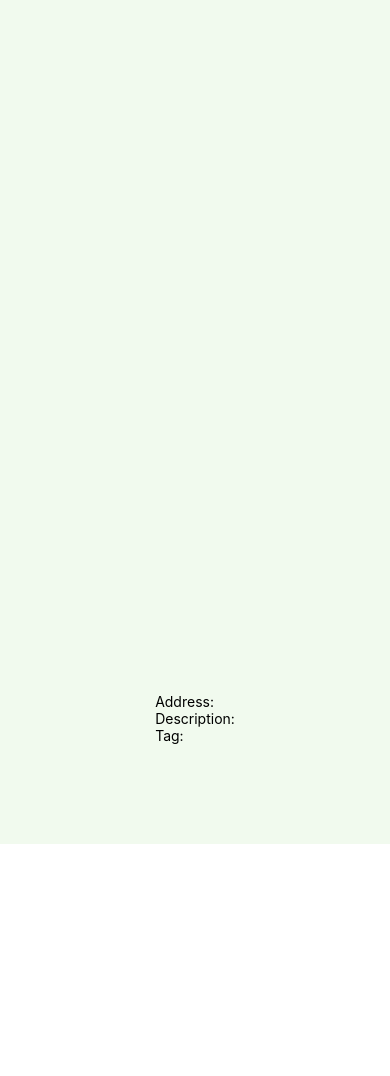
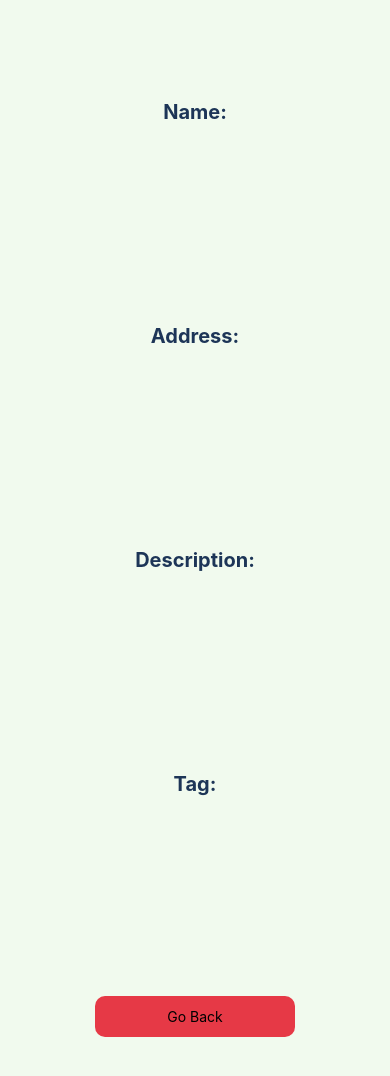
Before and after one commit to jsn-bln/Restaurant-Guide, a React Native app: screen /Details in a window 390 px wide. Shown: the top 1076 px of the page. Before the commit the page ends 844 px from the top, so only its background shows below. Built offline with nearby package versions, Linux system fonts and the light colour scheme.

Commit message:
added a little bit of styling to details

```diff
--- a/Components/Details.js
+++ b/Components/Details.js
@@ -1,14 +1,18 @@
 import React from 'react';
-import {View, Text, StyleSheet} from 'react-native';
+import {View, Text, StyleSheet, Pressable} from 'react-native';
 
 const Details = ({ navigation}) => {
     const {details} = navigation.params || {};
     const {name, address, description, tag} = details || {};
 
     return(
-        <View style={styles.container}>
+      <View style={styles.container}>
         <Text style={styles.title}>{name}</Text>
         <View style={styles.detailContainer}>
+        <View style={styles.detailItem}>
+            <Text style={styles.label}>Name:</Text>
+            <Text style={styles.detailText}>{name}</Text>
+          </View>
           <View style={styles.detailItem}>
             <Text style={styles.label}>Address:</Text>
             <Text style={styles.detailText}>{address}</Text>
@@ -22,6 +26,13 @@ const Details = ({ navigation}) => {
             <Text style={styles.detailText}>{tag}</Text>
           </View>
         </View>
+        <View>
+        <Pressable style={styles.button}
+                onPress={() => navigation.navigate('Homepage')}>
+            <Text style={styles.text}>Go Back</Text>
+          </Pressable>
+        </View>
+
       </View>
 
 
@@ -45,14 +56,15 @@ const styles = StyleSheet.create({
     color: "#1d3557",
     textAlign: 'center'
   },
-  header: {
-    fontSize: 17,
-    paddingLeft: 30,
-    marginTop: 20
-  },
-  bottomButtonContainer: {
-    width: '100%',
+  label:{
+    fontWeight: 'bold',
+    fontSize: 20,
+    color: "#1d3557",
+    textAlign: 'center',
     alignItems: 'center',
+    justifyContent: 'space-between',
+    paddingBottom: 200,
+    backgroundColor: '#f1faee',
   },
   button: {
     alignItems: 'center',
@@ -64,13 +76,9 @@ const styles = StyleSheet.create({
     backgroundColor: '#e63946',
     width: 200,
   },
-  text: {
-    fontSize: 16,
-    lineHeight: 21,
-    fontWeight: 'bold',
-    letterSpacing: 0.25,
-    color: 'white',
-  }
+
+
+
 });
 
 export default Details;
```
